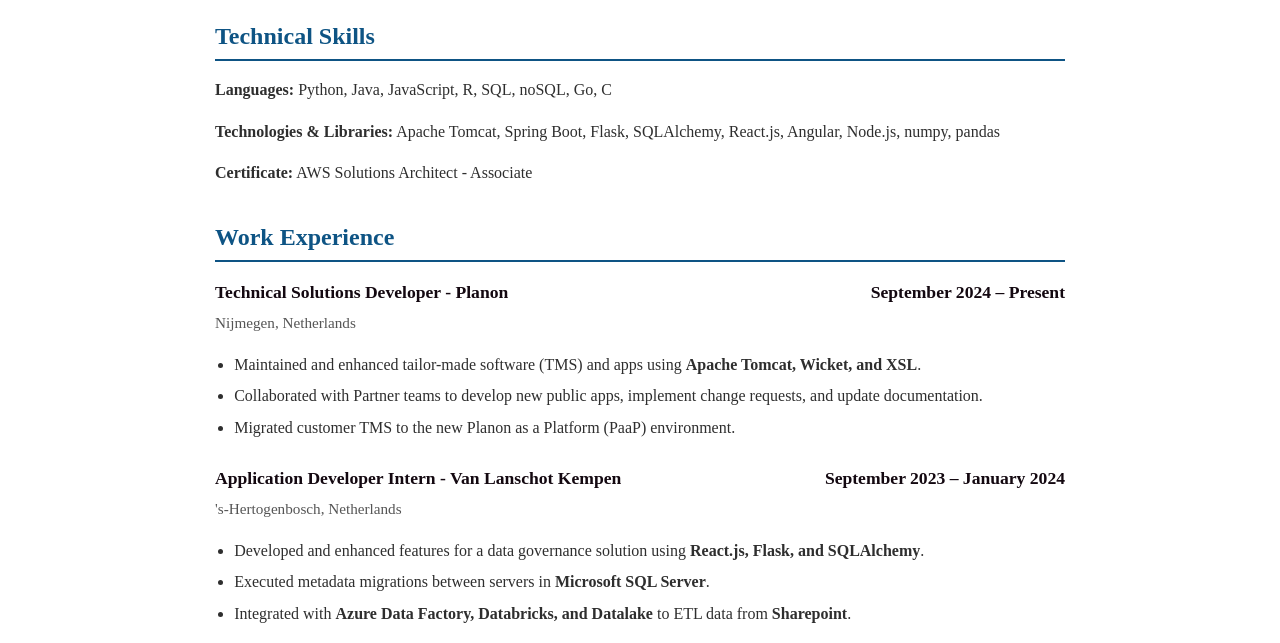
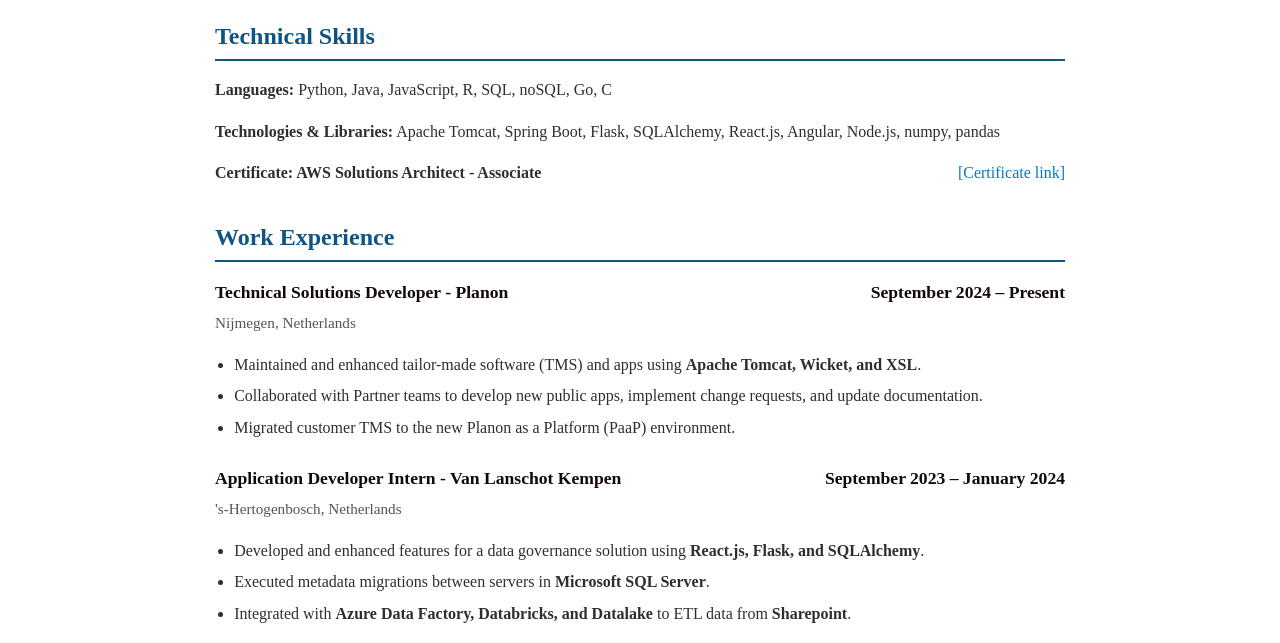
Before and after one commit to lamngue/resume_aws, a plain HTML site: page index.html in a window 1280 px wide. Shown: the part 112-755 px from the top of the page. Drawn offline with Linux system fonts and the light colour scheme; no server answers.

```diff
--- a/index.html
+++ b/index.html
@@ -21,7 +21,11 @@
       <h2>Technical Skills</h2>
       <p><strong>Languages:</strong> Python, Java, JavaScript, R, SQL, noSQL, Go, C</p>
       <p><strong>Technologies & Libraries:</strong> Apache Tomcat, Spring Boot, Flask, SQLAlchemy, React.js, Angular, Node.js, numpy, pandas</p>
-      <p><strong>Certificate:</strong> AWS Solutions Architect - Associate</p>
+      <div class="project-header">
+        <strong>Certificate: AWS Solutions Architect - Associate</strong>
+        <div class="project-links">
+          <a href="https://www.credly.com/badges/02e71c32-6041-4003-b30a-7fffa65834c4/">[Certificate link]</a>
+        </div></div>
     </section>
 
 
```
Also changed, not shown: 1 other file.
